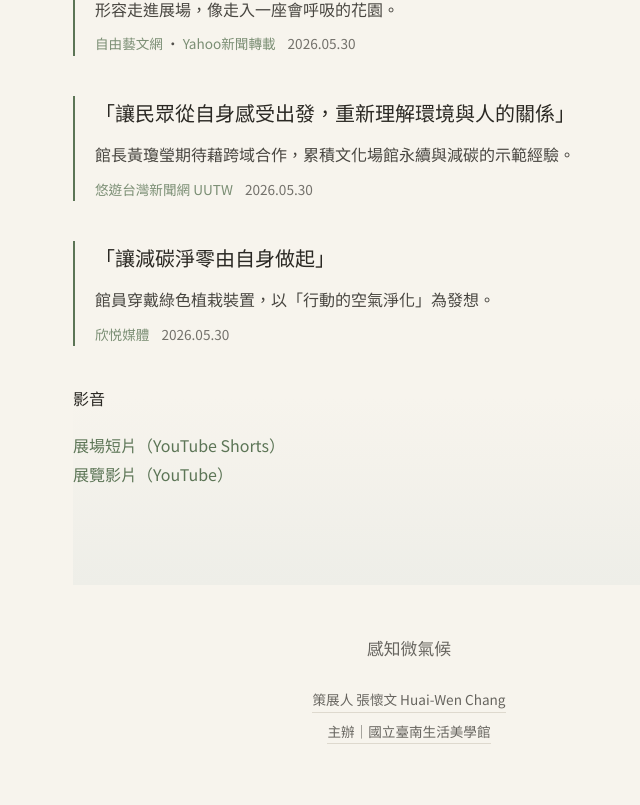
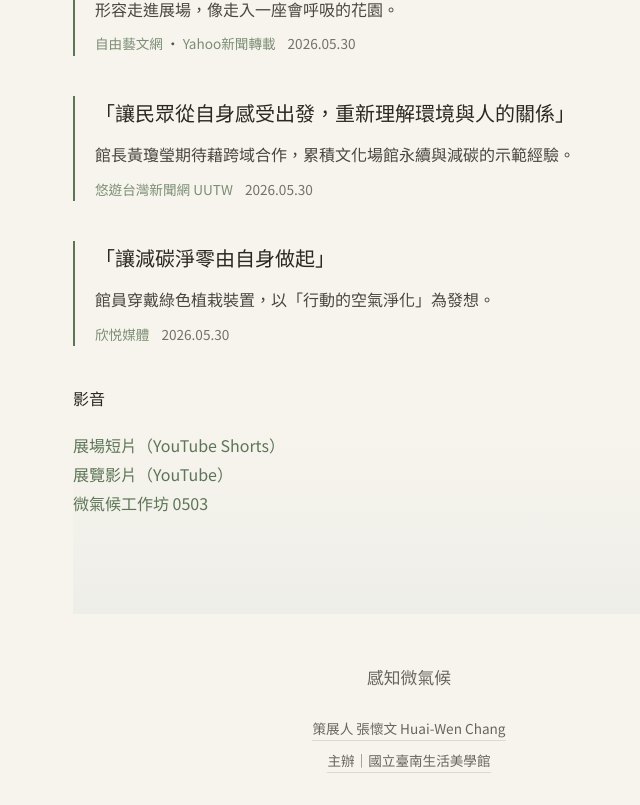
Before and after one commit to attuning-microclimates/attuning-microclimates.github.io, a React (Vite) app: page / in a window 1280 px wide. Shown: the part 6595-7400 px from the top of the page, without its empty margins (231-871 px from the left). Built offline with nearby package versions, Linux system fonts and the light colour scheme.

Commit message:
Add Microclimate Workshop link to content

```diff
--- a/src/content.ts
+++ b/src/content.ts
@@ -271,6 +271,10 @@ export const videoLinks: LinkItem[] = [
   {
     label: { zh: '展覽影片（YouTube）', en: 'Exhibition video' },
     url: 'https://youtu.be/KPf02bEfq-8'
+  },
+  {
+    label: { zh: '微氣候工作坊 0503', en: 'Microclimate Workshop 0503' },
+    url: 'https://youtu.be/yvHKO5eOLXM'
   }
 ];
 
```
